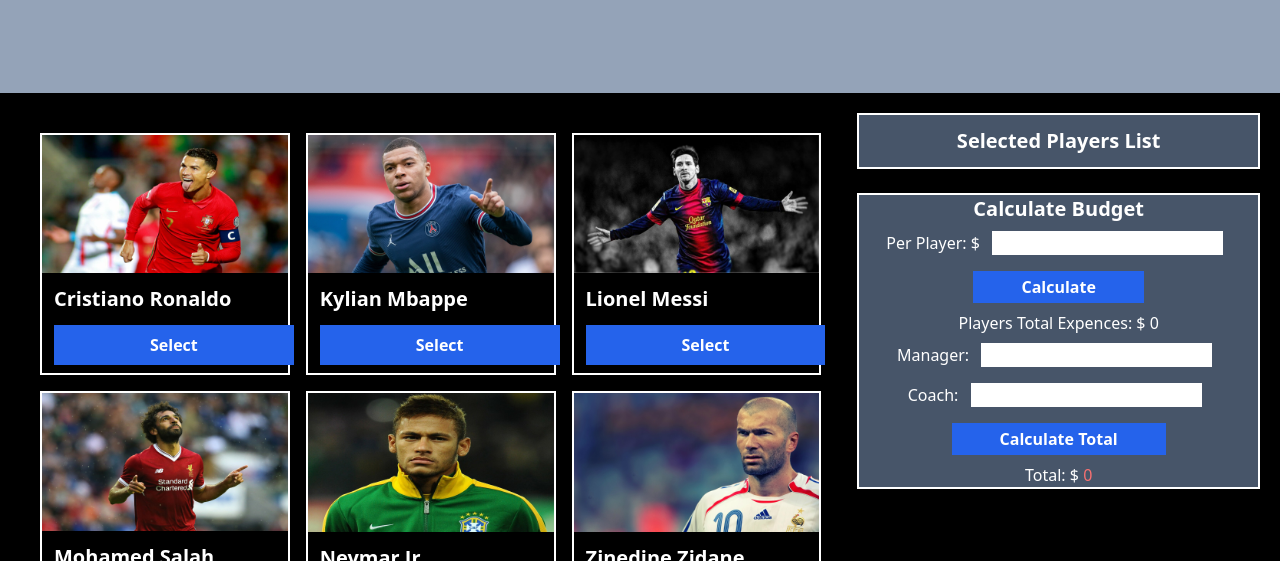
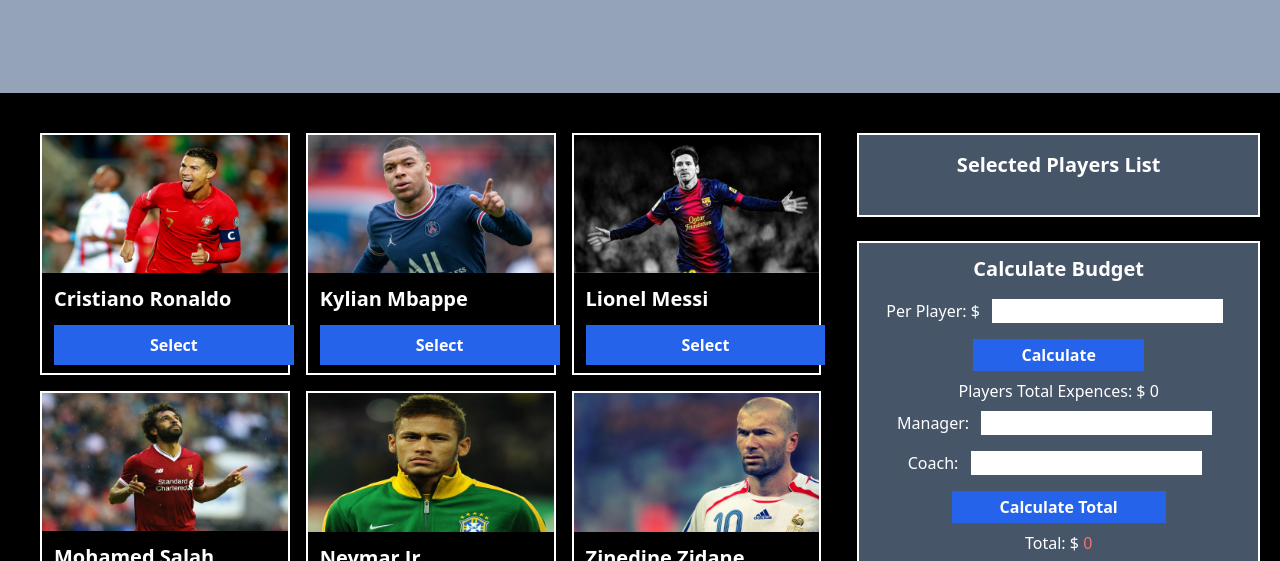
Before and after one commit to Avik2293/select-team-with-budget, a plain HTML site: page index.html in a window 1280 px wide. Shown: the part 239-800 px from the top of the page. Drawn offline with nearby package versions, Linux system fonts and the light colour scheme.

Commit message:
some currection

```diff
--- a/index.html
+++ b/index.html
@@ -29,7 +29,8 @@
                     <div class="border-2 border-white justify-center">
                         <img class="inline " src="Players/Cristiano Ronaldo .jpg" alt="">
                         <h2 class="text-xl font-bold p-3">Cristiano Ronaldo</h2>
-                        <button class="font-bold bg-blue-600 px-24 py-2 ml-3 mb-2" onclick="setThisPlayer(this)">Select</button>
+                        <button class="font-bold bg-blue-600 px-24 py-2 ml-3 mb-2"
+                            onclick="setThisPlayer(this)">Select</button>
                     </div>
                     <div class="border-2 border-white justify-center">
                         <img class="inline " src="Players/Kylian Mbappe.jpg" alt="">
@@ -66,8 +67,8 @@
 
             <div>
                 <!-- Selected Players Part.  -->
-                <div class="bg-slate-600 p-3 border-2 border-white">
-                    <h1 class="text-xl text-center font-bold">Selected Players List</h1>
+                <div class="bg-slate-600 p-4 border-2 border-white mt-5">
+                    <h1 class="text-xl text-center font-bold pb-5 pt-0">Selected Players List</h1>
                     <ol id="player-list" class="list-decimal list-inside">
 
                     </ol>
@@ -75,8 +76,8 @@
                 <br>
 
                 <!-- Budget Part.  -->
-                <div class="bg-slate-600 text-center border-2 border-white">
-                    <h1 class="text-xl font-bold">Calculate Budget</h1>
+                <div class="bg-slate-600 text-center p-3 border-2 border-white">
+                    <h1 class="text-xl font-bold pb-2">Calculate Budget</h1>
                     <h1>Per Player: $ <input type="number" name="" id="per-player" class="text-black m-2"></h1>
                     <button class="font-bold bg-blue-600 px-12 py-1 m-2" id="btn-calculate">Calculate</button>
                     <h1>Players Total Expences: $ <span id="players-total-expences">0</span></h1>
```
